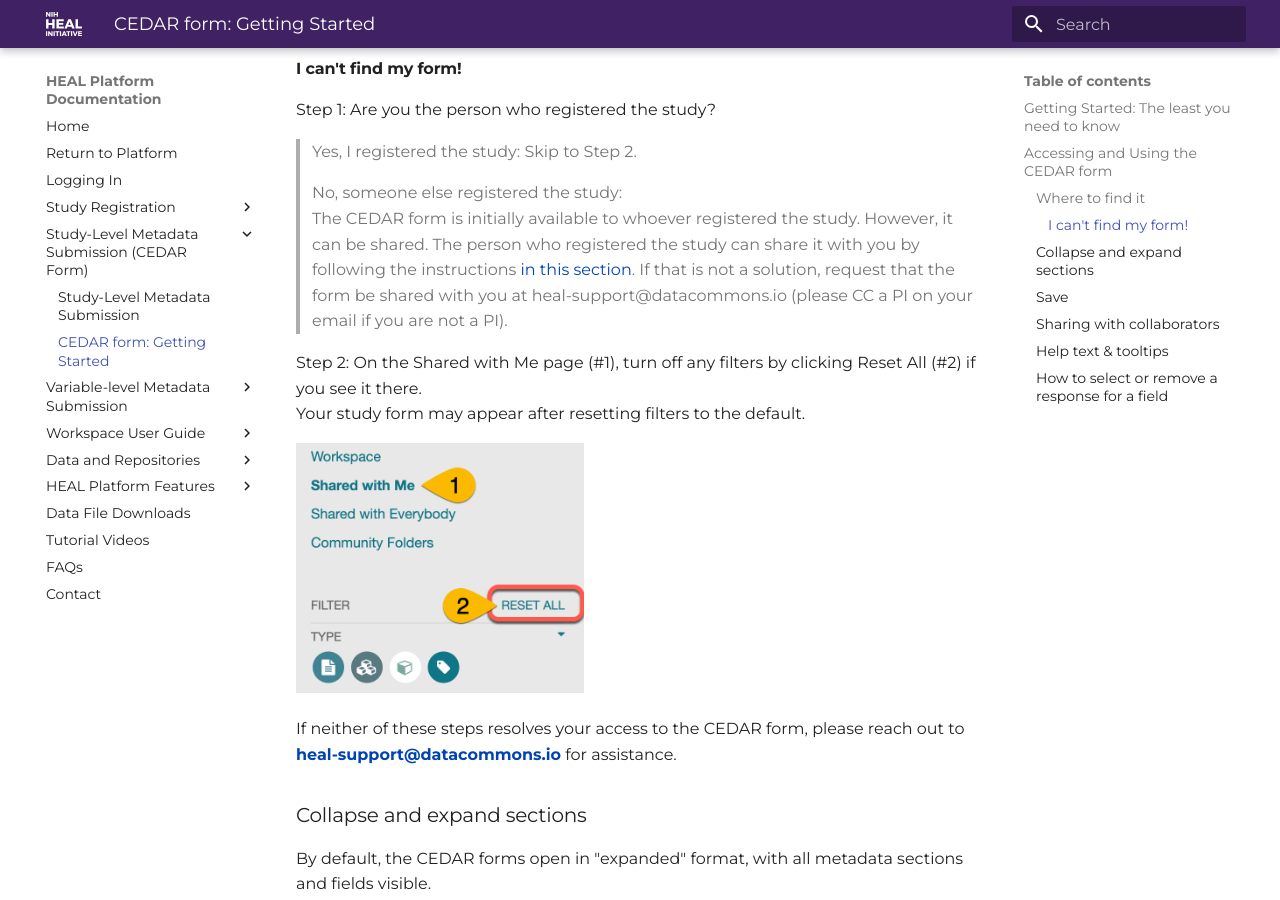
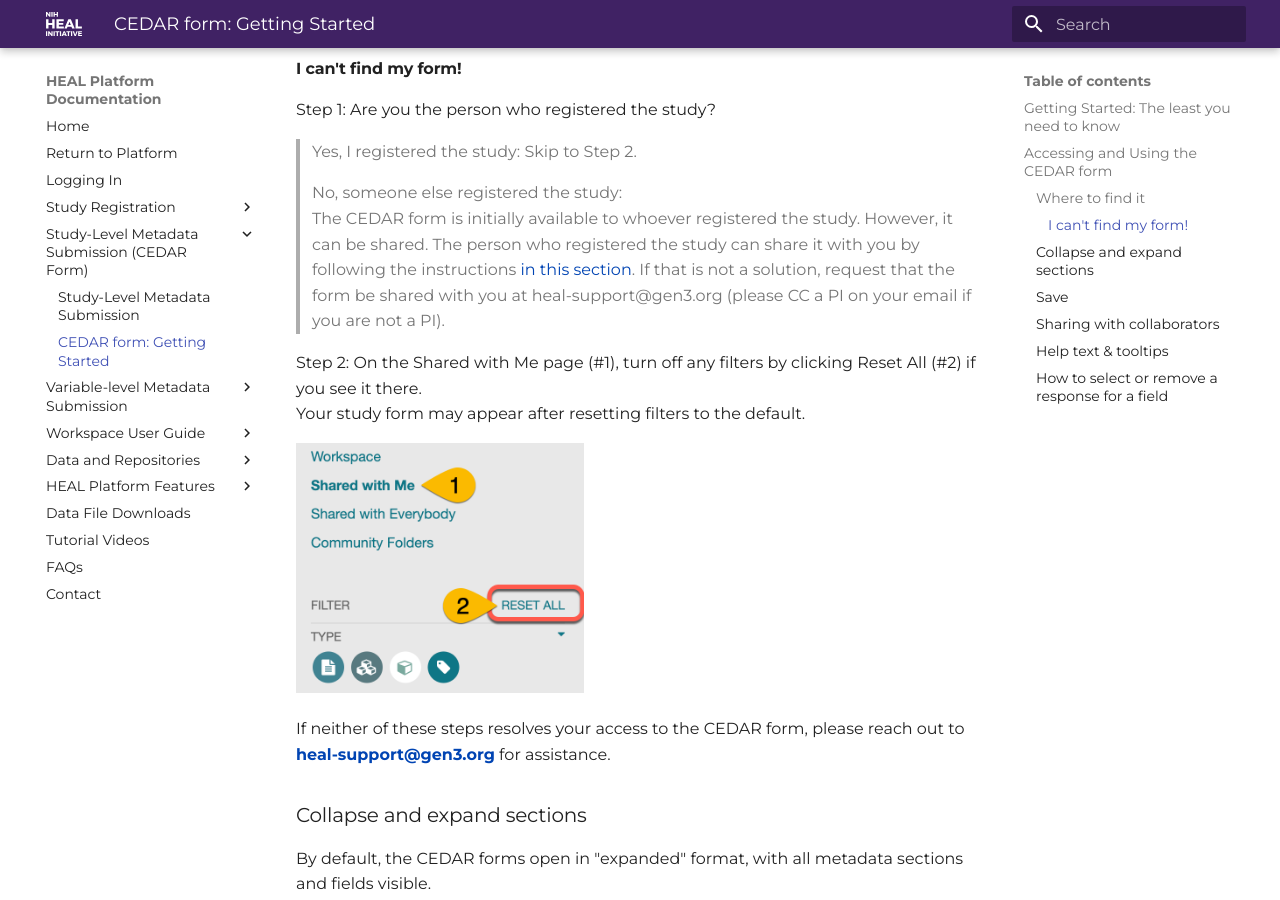
Before and after one commit to HEAL/platform-documentation, an MkDocs documentation site: the page built from docs/cedar-getting-started.md, in a window 1280 px wide and 900 px high, scrolled down 1013 px. Built offline with MkDocs 1.6.1 and Material for MkDocs 9.7.7, drawn with Linux system fonts in a browser that asks for light colours.

Commit message:
Update cedar-getting-started.md - email
update email from heal-support@datacommons.io to heal-support@gen3.org
do not merge until gen3.org emails are active.

```diff
--- a/docs/cedar-getting-started.md
+++ b/docs/cedar-getting-started.md
@@ -28,14 +28,14 @@
 > Yes, I registered the study: Skip to Step 2.
 >
 > No, someone else registered the study:
-> The CEDAR form is initially available to whoever registered the study. However, it can be shared. The person who registered the study can share it with you by following the instructions [in this section](#sharing-with-collaborators). If that is not a solution, request that the form be shared with you at heal-support@datacommons.io (please CC a PI on your email if you are not a PI).
+> The CEDAR form is initially available to whoever registered the study. However, it can be shared. The person who registered the study can share it with you by following the instructions [in this section](#sharing-with-collaborators). If that is not a solution, request that the form be shared with you at heal-support@gen3.org (please CC a PI on your email if you are not a PI).
 
 Step 2: On the Shared with Me page (#1), turn off any filters by clicking Reset All (#2) if you see it there.
 Your study form may appear after resetting filters to the default.
 
 ![Screenshot of Shared with Me showing Reset All link.][img CEDAR reset all]{: style="height:250px"}
 
-If neither of these steps resolves your access to the CEDAR form, please reach out to **[heal-support@datacommons.io](mailto:heal-support@datacommons.io)** for assistance.
+If neither of these steps resolves your access to the CEDAR form, please reach out to **[heal-support@gen3.org](mailto:heal-support@gen3.org)** for assistance.
 
 ### Collapse and expand sections
 
```
